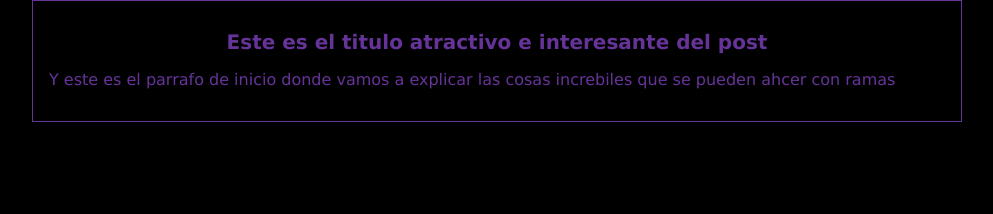
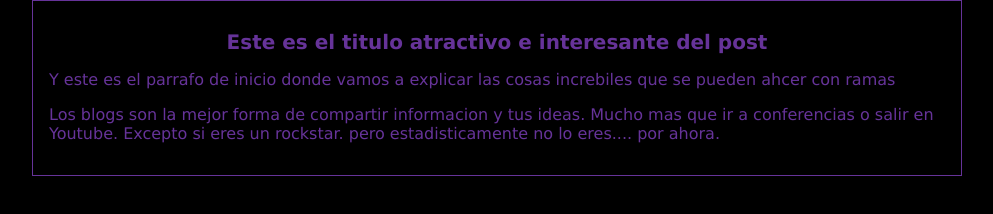
Before and after one commit to Maxiferado/hyperblog, a plain HTML site: page index.html in a window 1280 px wide. Shown: the whole page, without its empty margins (143-1136 px from the left). Drawn offline with Linux system fonts and the light colour scheme.

Commit message:
Cambios rama master index

```diff
--- a/index.html
+++ b/index.html
@@ -13,6 +13,7 @@
      <div id="post">
     <h1>Este es el titulo atractivo e interesante del post</h1>
     <p>Y este es el parrafo de inicio donde vamos a explicar las cosas increbiles que se pueden ahcer con ramas</p>
+    <p>Los blogs son la mejor forma de compartir informacion y tus ideas. Mucho mas que ir a conferencias o salir en Youtube. Excepto si eres un rockstar. pero estadisticamente no lo eres.... por ahora.   </p>
     </div>
     </div>
 </body>
```
